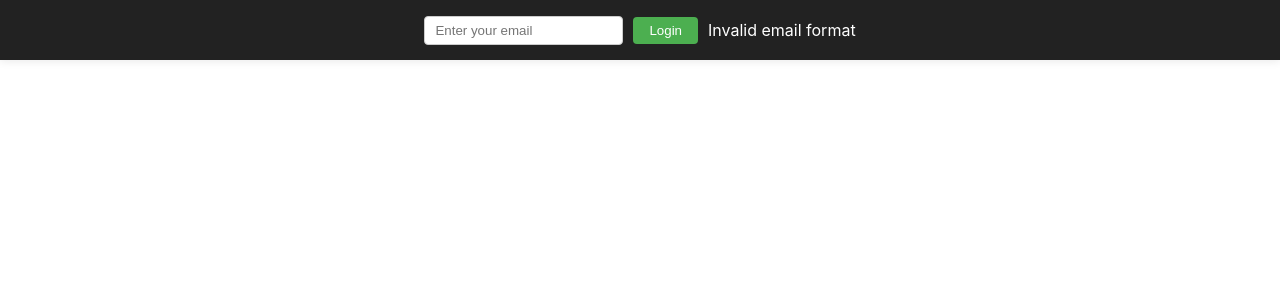
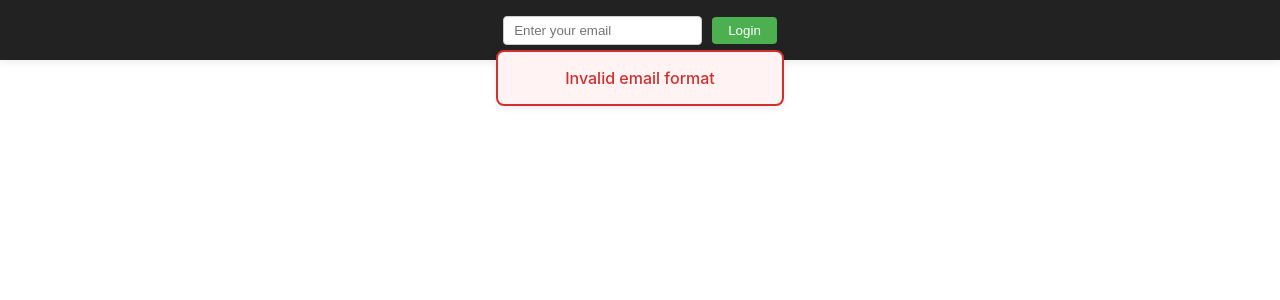
Before and after one commit to TMiotk/CrystalenProjectTM-FrontEnd-Login, a React (Create React App) app: page / in a window 1280 px wide. Both pictures are taken after a click on the button "Login". Shown: the top 300 px of the page. Built offline with nearby package versions, Linux system fonts and the light colour scheme.

Commit message:
style update

```diff
--- a/src/App.css
+++ b/src/App.css
@@ -55,3 +55,24 @@ body,
   flex-direction: column;
   min-height: 100vh;
 }
+
+/* ...existing code... */
+
+.login-error {
+  position: fixed;
+  top: 50px;
+  left: 50%;
+  transform: translateX(-50%);
+  background: #fff3f3;
+  color: #d32f2f;
+  border: 2px solid #d32f2f;
+  border-radius: 8px;
+  padding: 16px 32px;
+  z-index: 2000;
+  min-width: 220px;
+  text-align: center;
+  box-shadow: 0 2px 8px rgba(0, 0, 0, 0.08);
+  font-weight: 500;
+}
+
+/* ...existing code... */
--- a/src/App.tsx
+++ b/src/App.tsx
@@ -80,7 +80,7 @@ function App() {
             <button onClick={handleLogin}>Login</button>
           </>
         )}
-        <p>{message}</p>
+        {message && <div className="login-error">{message}</div>}
       </div>
     </div>
   );
```
